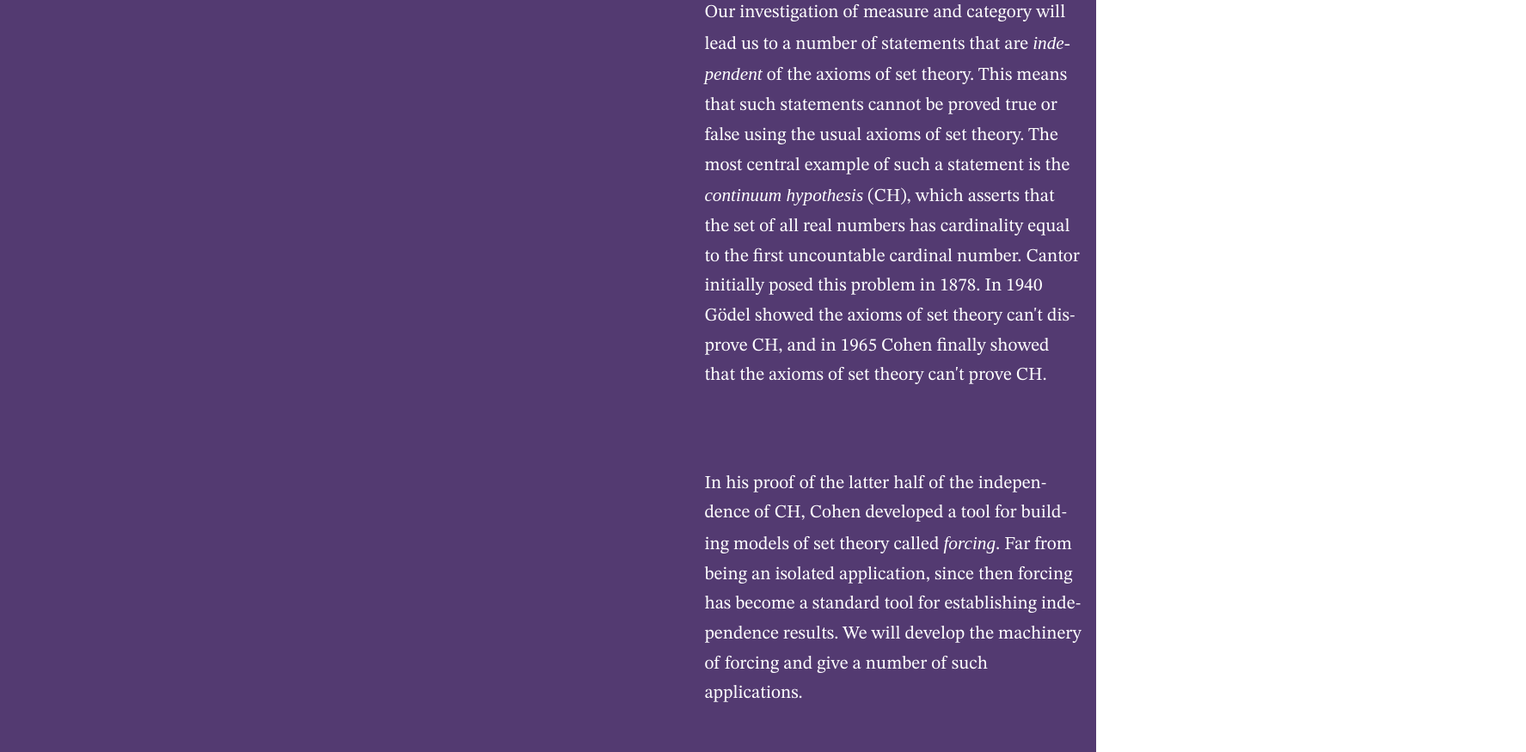
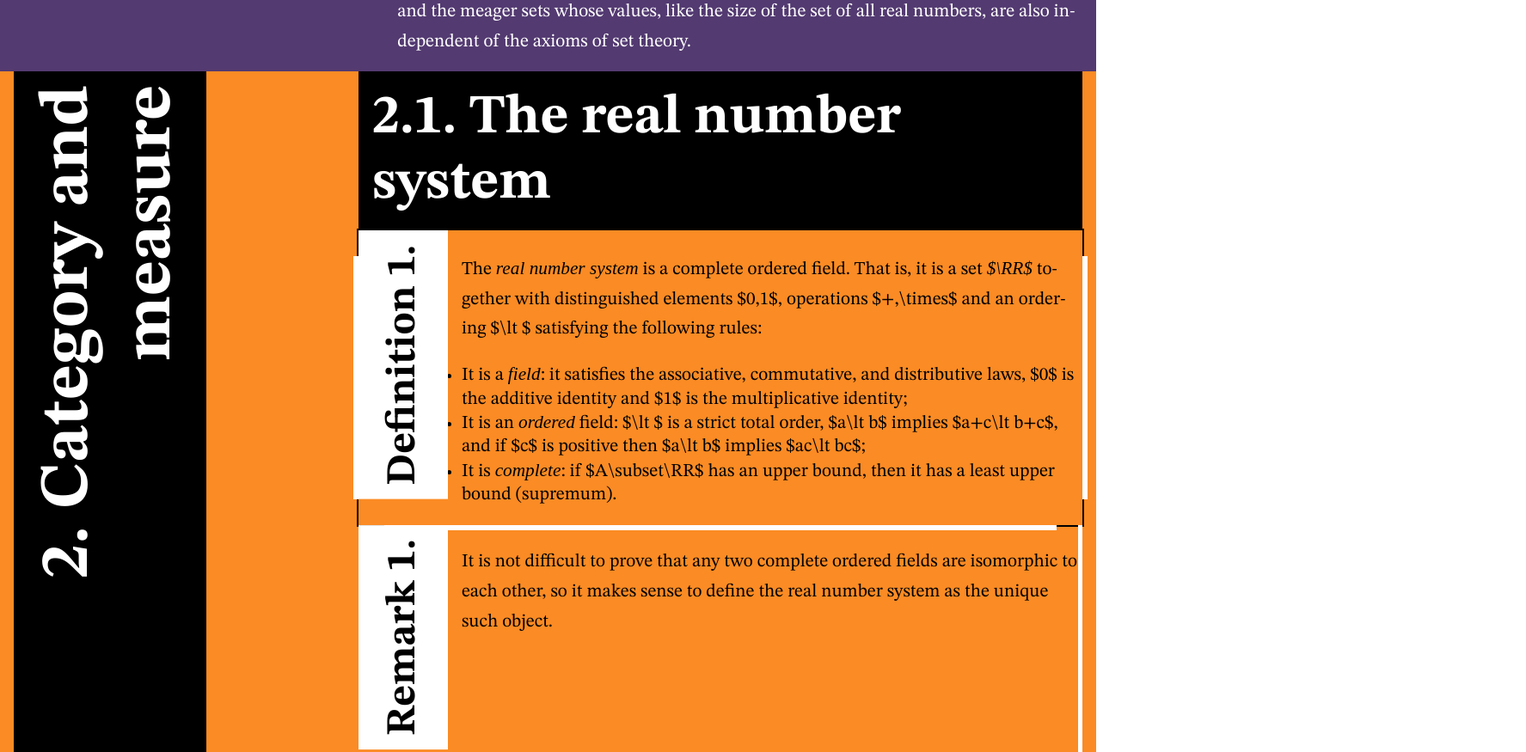
Before and after one commit to pkra/laml-wc, a plain HTML site: page m522.html in a window 1280 px wide. Shown: the part 1503-2378 px from the top of the page at 86% size, 1775 px wide, since content can reach past the window. Drawn offline with Linux system fonts and the light colour scheme; a script that the page names is missing; a web font is replaced by a local one.

Commit message:
fix(elements.css): revise section headings
* chapter: go back to 2 column grid
* section: make it 1 column grid (to get h- transform sizing to work out)
* chapter-: adjust column
* h-: make only h2 vertical; disable h4 (not used)

Part of #10

```diff
--- a/elements.css
+++ b/elements.css
@@ -191,17 +191,18 @@ proof-label::after {
 
   chapter- {
     display: grid;
-    grid-template-columns: 1fr 1fr 1fr 2fr;
+    grid-template-columns: 1fr 2fr;
     gap: 3rem;
   }
   chapter- {
     font-size: 1.33rem;
   }
   section {
-    display: contents;
+    display: grid;
+    grid-template-columns: 1;
   }
   chapter- * {
-    grid-column: 4/5;
+    grid-column: 2/3;
   }
   chapter- h- {
     grid-column: 1/2;
@@ -214,25 +215,26 @@ proof-label::after {
     position: sticky;
     top: 0;
     z-index: 1;
+    /* later: try https://kizu.dev/fit-to-width-text/ */
+  }
+  h-[aria-level="2"] {
+    font-size: 5rem;
+    grid-column: 1/2;
     writing-mode: vertical-rl;
     transform: rotate(180deg);
     text-align: end;
     max-height: 100dvh;
     width: fit-content;
-    /* later: try https://kizu.dev/fit-to-width-text/ */
-  }
-  h-[aria-level="2"] {
-    font-size: 5rem;
-    grid-column: 1/2;
+    grid-row: 1/4; /* NOTE: guesstimate to get near 100vh and prevent gaps in second column */
   }
   h-[aria-level="3"] {
     font-size: 4rem;
     margin-block-end: auto;
     grid-column: 2/3;
   }
-  h-[aria-level="4"] {
-    grid-column: 3/4;
-  }
+  /* h-[aria-level="4"] {
+    grid-column: 2/3;
+  } */
   chapter-,
   theorem-,
   lemma-,
```
